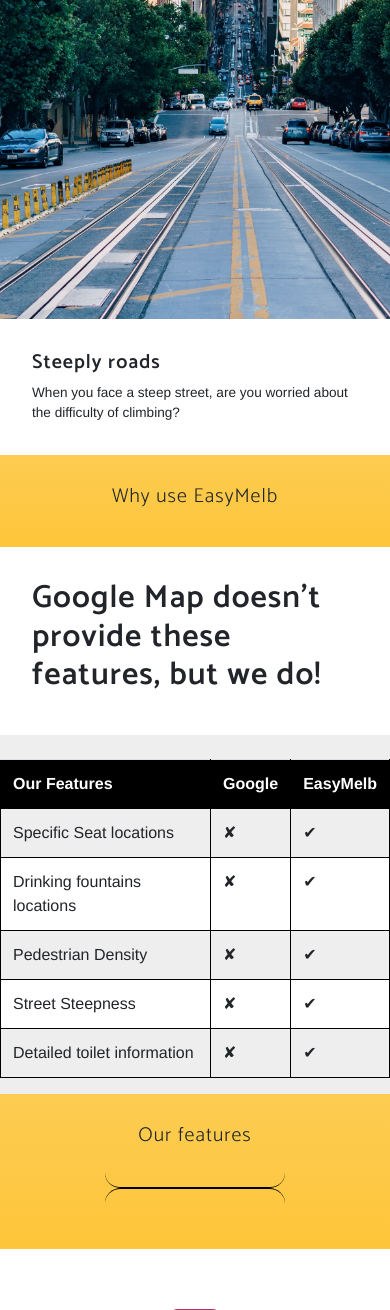
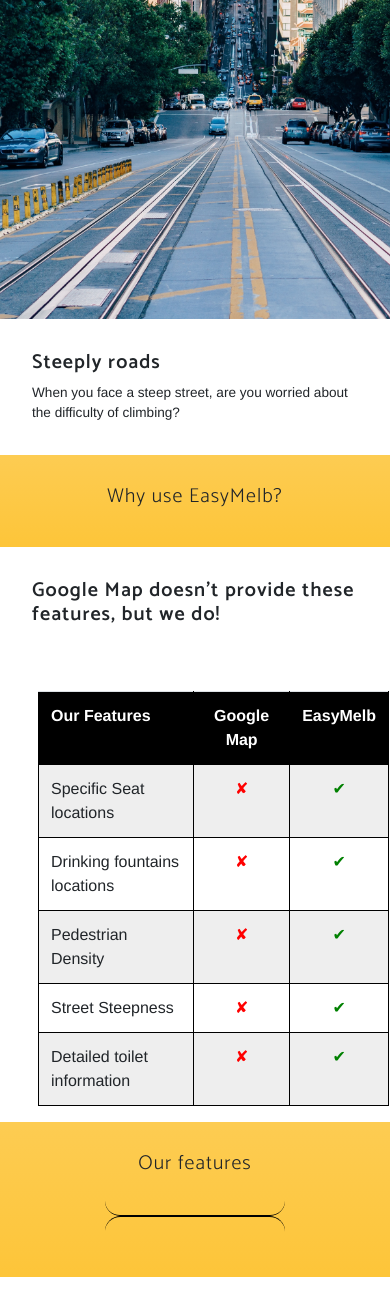
Before and after one commit to ylii8/EasyMelb, a PHP site: page / in a window 390 px wide. Shown: the part 1511-2821 px from the top of the page. Run offline with PHP 8.4, Linux system fonts and the light colour scheme; some libraries are stand-ins or nearby versions; some web fonts are replaced.

Commit message:
CSS file

```diff
--- a/css/style.css
+++ b/css/style.css
@@ -493,51 +493,30 @@ footer ul li a:hover, footer ul li a:focus, footer ul li a:active, footer ul li
   padding: 10px 25px;
 }
 
-/* Slideshow container */
-.slideshow-container {
-    position: relative;
-    background: transparent;
+
+table, th, td {
+  border: 1px solid black;
+  border-collapse: collapse;
 }
-
-/* Slides */
-.mySlides {
-    display: none;
-    text-align: center;
-    padding:0px;
+th, td {
+  padding: 15px;
+  text-align: left;
 }
-
-
-
-
-
-
-/* The dot/bullet/indicator container */
-.dot-container {
-    text-align: center;
-    padding: 20px;
-    background: transparent;
-    margin-bottom: 10px;
+table#t01 {
+  width: 90%;
+  background-color: #f1f1c1;
+  margin-left: 38px;
 }
-
-/* The dots/bullets/indicators */
-.dot {
-    cursor: pointer;
-    height: 15px;
-    width: 15px;
-    margin: 0 2px;
-    background-color: #bbb;
-    border-radius: 50%;
-    display: inline-block;
-    transition: background-color 0.6s ease;
+table#t01 tr:nth-child(even) {
+  background-color: #eee;
 }
-
-/* Add a background color to the active dot/circle */
-.active, .dot:hover {
-    background-color: #717171;
+table#t01 tr:nth-child(odd) {
+  background-color: #fff;
 }
-
-/* Add an italic font style to all quotes */
-q {font-style: italic;}
+table#t01 th {
+  background-color: black;
+  color: white;
+}
 
 
 @media (max-width: 576px) {
@@ -574,4 +553,7 @@ q {font-style: italic;}
   .btn-xl{
     font-size: 14px;
   }
+  .whyuse h2{
+    font-size: 20px;
+  }
 }
--- a/index.html
+++ b/index.html
@@ -88,72 +88,51 @@
     <section class="yellow bg-primary" id="whyuse">
         <div class="container">
             <div class="section-heading text-center">
-                <h2>Why use EasyMelb</h2>
+                <h2>Why use EasyMelb?</h2>
             </div>
         </div>
     </section>
     <div class="showcase container-fluid p-0">
         <div class="row no-gutters">
-            <div class="col-lg-6 order-lg-1 my-auto showcase-text">
+            <div class="col-lg-6 order-lg-1 my-auto showcase-text whyuse">
                 <h2 style="font-weight: 600;">Google Map doesn't provide these features, but we do!</h2>
             </div>
-            <div class="col-lg-6 order-lg-2 text-white" style="background-color: #eee;">
+            <div class="col-lg-6 order-lg-2 text-white">
                 <style>
-                    table, th, td {
-                        border: 1px solid black;
-                        border-collapse: collapse;
-                    }
-                    th, td {
-                        padding: 15px;
-                        text-align: left;
-                    }
-                    table#t01 {
-                        width: 100%;
-                        background-color: #f1f1c1;
-                    }
-                    table#t01 tr:nth-child(even) {
-                        background-color: #eee;
-                    }
-                    table#t01 tr:nth-child(odd) {
-                        background-color: #fff;
-                    }
-                    table#t01 th {
-                        background-color: black;
-                        color: white;
-                    }
+
                 </style>
                 <div class="table">
                     <br>
                     <table id="t01" style="text-align: center;">
                         <tr>
                             <th>Our Features</th>
-                            <th>Google</th>
-                            <th>EasyMelb</th>
+                            <th style="text-align: center;">Google Map</th>
+                            <th style="text-align: center;">EasyMelb</th>
                         </tr>
                         <tr>
                             <td>Specific Seat locations</td>
-                            <td>✘</td>
-                            <td>✔</td>
+                            <td style="text-align: center;color:red;">✘</td>
+                            <td style="text-align: center; color:green;">✔</td>
                         </tr>
                         <tr>
                             <td>Drinking fountains locations</td>
-                            <td>✘</td>
-                            <td>✔</td>
+                            <td style="text-align: center;color:red;">✘</td>
+                            <td style="text-align: center;color:green;">✔</td>
                         </tr>
                         <tr>
                             <td>Pedestrian Density</td>
-                            <td>✘</td>
-                            <td>✔</td>
+                            <td style="text-align: center;color:red;">✘</td>
+                            <td style="text-align: center;color:green;">✔</td>
                         </tr>
                         <tr>
                             <td>Street Steepness</td>
-                            <td>✘</td>
-                            <td>✔</td>
+                            <td style="text-align: center;color:red;">✘</td>
+                            <td style="text-align: center;color:green;">✔</td>
                         </tr>
                         <tr>
                             <td>Detailed toilet information</td>
-                            <td>✘</td>
-                            <td>✔</td>
+                            <td style="text-align: center;color:red;">✘</td>
+                            <td style="text-align: center;color:green;">✔</td>
                         </tr>
                     </table>
                 </div>
--- a/js/map.js
+++ b/js/map.js
@@ -35,7 +35,8 @@ function openNav() {
         document.getElementById("densityButton").style.paddingLeft = "40px";
         document.getElementById("3dButton").style.paddingLeft = "40px";
         document.getElementById("nearby").style.paddingLeft = "40px";
-    } else {
+     }
+    else {
         document.getElementById("mySidepanel").style.width = "280px";
     }
 }
```
